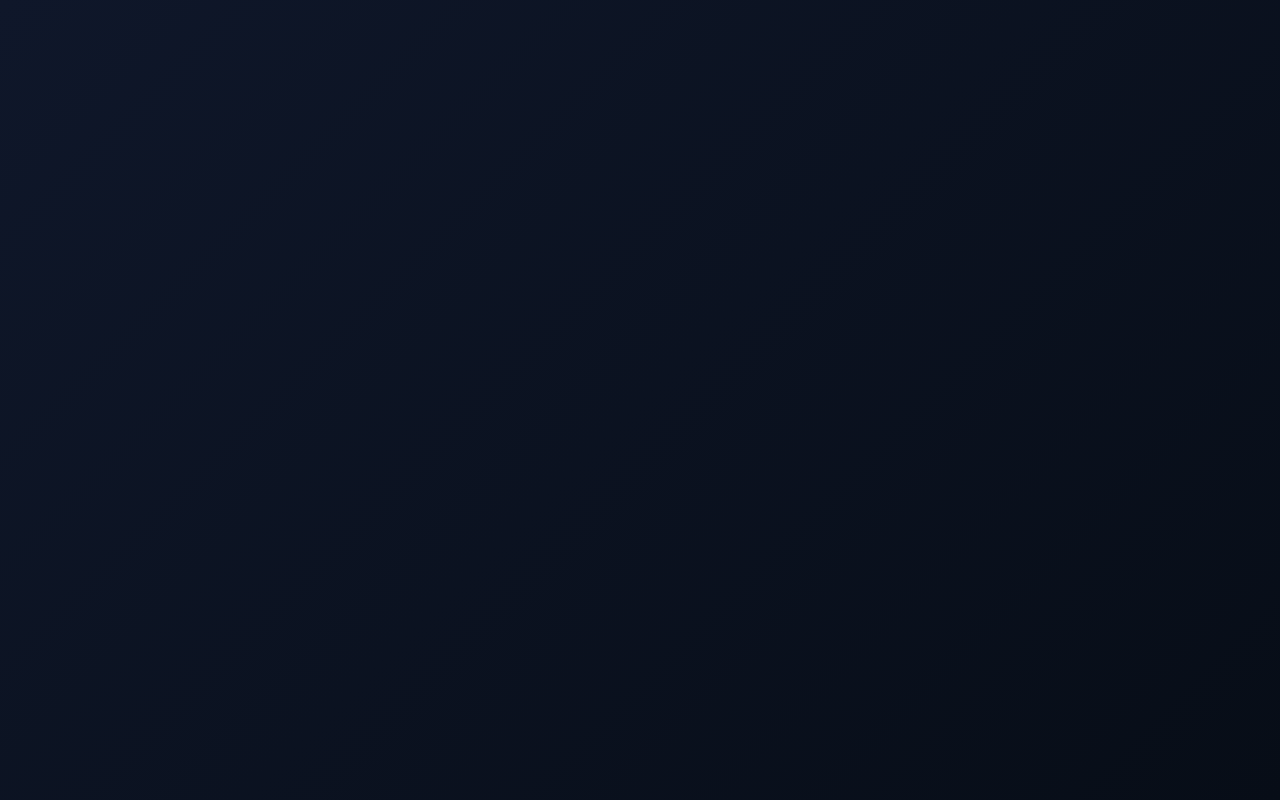
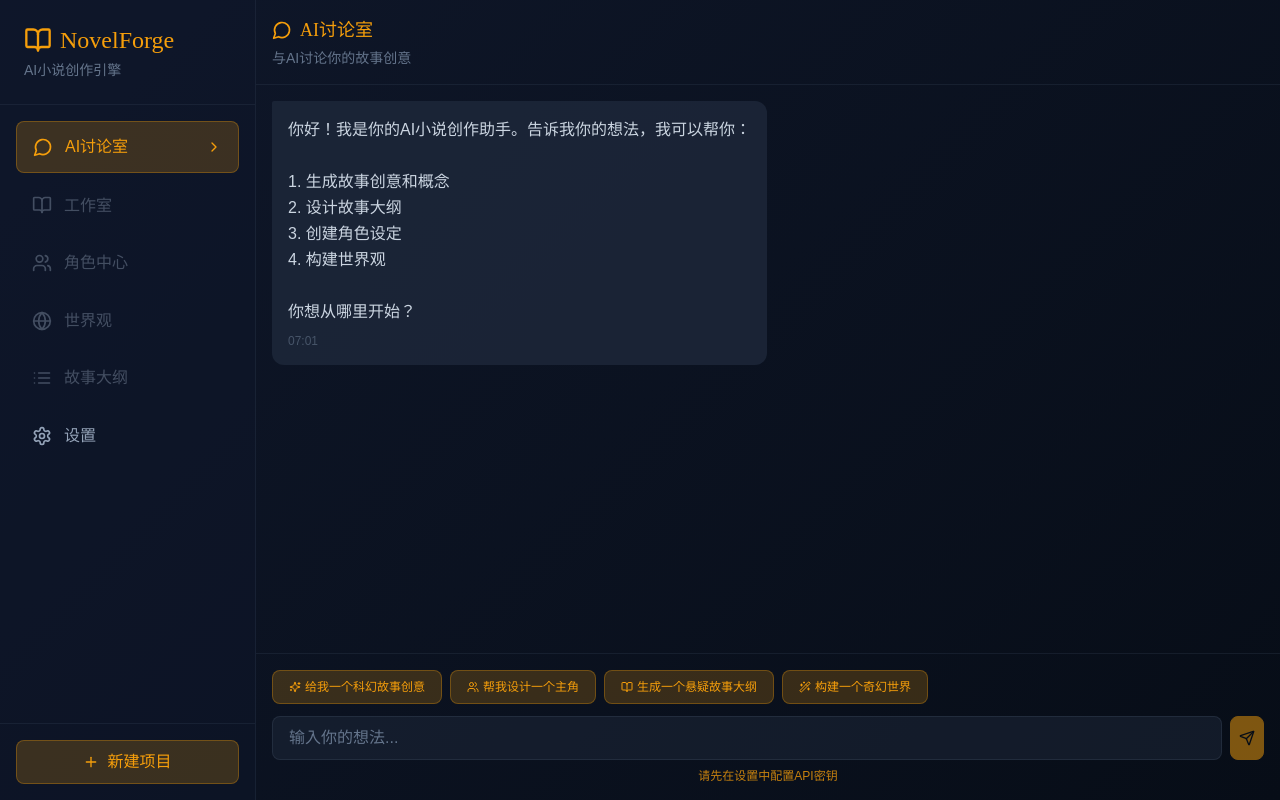
Before and after one commit to Lcd1994/novel_new_2, a React (Vite) app: page /discussion in a window 1280 px wide. Before the commit this address had no page. Built offline with nearby package versions, Linux system fonts and the light colour scheme; a web font is replaced by a local one.

Commit message:
feat: 添加AI讨论室功能
- 新增AI讨论室页面，支持与AI对话生成创意
- 添加快捷提示词按钮（生成故事创意、设计角色、生成大纲、构建世界）
- 优化侧边栏，添加AI讨论室入口
- 无需创建项目即可使用讨论室

```diff
--- a/src/App.tsx
+++ b/src/App.tsx
@@ -6,12 +6,14 @@ import WorldEditor from "@/pages/WorldEditor";
 import OutlineView from "@/pages/OutlineView";
 import Reader from "@/pages/Reader";
 import Settings from "@/pages/Settings";
+import Discussion from "@/pages/Discussion";
 
 export default function App() {
   return (
     <Router>
       <Routes>
         <Route path="/" element={<Dashboard />} />
+        <Route path="/discussion" element={<Discussion />} />
         <Route path="/studio/:projectId" element={<Studio />} />
         <Route path="/characters/:projectId" element={<CharacterCenter />} />
         <Route path="/world/:projectId" element={<WorldEditor />} />
--- a/src/components/layout/Sidebar.tsx
+++ b/src/components/layout/Sidebar.tsx
@@ -1,5 +1,5 @@
 import { Link, useLocation } from 'react-router-dom';
-import { BookOpen, Users, Globe, List, Settings, Plus, ChevronRight } from 'lucide-react';
+import { BookOpen, Users, Globe, List, Settings, Plus, ChevronRight, MessageCircle } from 'lucide-react';
 import { useProjectStore } from '@/stores/projectStore';
 
 export default function Sidebar() {
@@ -7,6 +7,7 @@ export default function Sidebar() {
   const { currentProjectId, projects } = useProjectStore();
 
   const navItems = [
+    { icon: MessageCircle, label: 'AI讨论室', path: '/discussion' },
     { icon: BookOpen, label: '工作室', path: currentProjectId ? `/studio/${currentProjectId}` : '/', requiresProject: true },
     { icon: Users, label: '角色中心', path: currentProjectId ? `/characters/${currentProjectId}` : '/', requiresProject: true },
     { icon: Globe, label: '世界观', path: currentProjectId ? `/world/${currentProjectId}` : '/', requiresProject: true },
--- /dev/null
+++ b/src/components/studio/AIDiscussionRoom.tsx
@@ -0,0 +1,190 @@
+import { useState } from 'react';
+import { MessageCircle, Sparkles, Send, Loader2, Wand2, BookOpen, Users } from 'lucide-react';
+import { useAIStore } from '@/stores/aiStore';
+import { useProjectStore } from '@/stores/projectStore';
+import { createAIService } from '@/services/ai/adapter';
+
+interface Message {
+  id: string;
+  content: string;
+  isUser: boolean;
+  timestamp: number;
+}
+
+export default function AIDiscussionRoom() {
+  const { config } = useAIStore();
+  const { createProject, addOutline, addCharacter, updateWorldSetting } = useProjectStore();
+
+  const [messages, setMessages] = useState<Message[]>([
+    {
+      id: '1',
+      content: '你好！我是你的AI小说创作助手。告诉我你的想法，我可以帮你：\n\n1. 生成故事创意和概念\n2. 设计故事大纲\n3. 创建角色设定\n4. 构建世界观\n\n你想从哪里开始？',
+      isUser: false,
+      timestamp: Date.now(),
+    },
+  ]);
+  const [input, setInput] = useState('');
+  const [isGenerating, setIsGenerating] = useState(false);
+
+  const handleSend = async () => {
+    if (!input.trim() || !config.apiKey) {
+      if (!config.apiKey) {
+        alert('请先配置API密钥');
+      }
+      return;
+    }
+
+    const userMessage: Message = {
+      id: Date.now().toString(),
+      content: input,
+      isUser: true,
+      timestamp: Date.now(),
+    };
+    setMessages(prev => [...prev, userMessage]);
+    setInput('');
+    setIsGenerating(true);
+
+    try {
+      const service = await createAIService(config);
+
+      const systemPrompt = `
+你是一位专业的小说创作顾问和故事策划师。请用简洁、有创意的方式回答用户的问题。
+
+用户可能会问：
+1. 故事创意 - 给我一个独特的故事概念
+2. 角色设定 - 帮我设计一个主角/配角
+3. 故事大纲 - 根据我的想法生成大纲
+4. 世界观 - 构建一个独特的世界设定
+
+请用生动有趣的方式回应，给出具体的例子和建议。
+      `.trim();
+
+      const response = await service.generate(systemPrompt + '\n\n用户：' + input);
+
+      const aiMessage: Message = {
+        id: (Date.now() + 1).toString(),
+        content: response,
+        isUser: false,
+        timestamp: Date.now(),
+      };
+      setMessages(prev => [...prev, aiMessage]);
+    } catch (error) {
+      console.error('AI请求失败:', error);
+      const errorMessage: Message = {
+        id: (Date.now() + 1).toString(),
+        content: `抱歉，生成失败：${error instanceof Error ? error.message : '未知错误'}`,
+        isUser: false,
+        timestamp: Date.now(),
+      };
+      setMessages(prev => [...prev, errorMessage]);
+    } finally {
+      setIsGenerating(false);
+    }
+  };
+
+  const quickPrompts = [
+    { label: '给我一个科幻故事创意', icon: Sparkles },
+    { label: '帮我设计一个主角', icon: Users },
+    { label: '生成一个悬疑故事大纲', icon: BookOpen },
+    { label: '构建一个奇幻世界', icon: Wand2 },
+  ];
+
+  const handleQuickPrompt = (prompt: string) => {
+    setInput(prompt);
+  };
+
+  return (
+    <div className="h-full flex flex-col">
+      <header className="p-4 border-b border-ink-500/30">
+        <h3 className="font-serif text-lg text-amber-gold flex items-center gap-2">
+          <MessageCircle className="w-5 h-5" />
+          AI讨论室
+        </h3>
+        <p className="text-ink-300 text-sm mt-1">与AI讨论你的故事创意</p>
+      </header>
+
+      <div className="flex-1 overflow-y-auto p-4 space-y-4">
+        {messages.map(msg => (
+          <div
+            key={msg.id}
+            className={`flex ${msg.isUser ? 'justify-end' : 'justify-start'} animate-fade-in`}
+          >
+            <div
+              className={`max-w-[85%] p-4 rounded-xl ${
+                msg.isUser
+                  ? 'bg-amber-gold/20 text-amber-gold rounded-tr-sm'
+                  : 'bg-ink-600/80 text-ink-100 rounded-tl-sm'
+              }`}
+            >
+              <p className="whitespace-pre-wrap leading-relaxed">{msg.content}</p>
+              <p className="text-xs text-ink-400 mt-2">
+                {new Date(msg.timestamp).toLocaleTimeString('zh-CN', {
+                  hour: '2-digit',
+                  minute: '2-digit',
+                })}
+              </p>
+            </div>
+          </div>
+        ))}
+
+        {isGenerating && (
+          <div className="flex justify-start animate-fade-in">
+            <div className="bg-ink-600/80 text-ink-100 p-4 rounded-xl rounded-tl-sm">
+              <div className="flex items-center gap-2">
+                <Loader2 className="w-4 h-4 animate-spin text-amber-gold" />
+                <span className="text-sm">AI正在思考...</span>
+              </div>
+            </div>
+          </div>
+        )}
+      </div>
+
+      <div className="p-4 border-t border-ink-500/30">
+        <div className="flex flex-wrap gap-2 mb-3">
+          {quickPrompts.map((prompt, index) => {
+            const Icon = prompt.icon;
+            return (
+              <button
+                key={index}
+                onClick={() => handleQuickPrompt(prompt.label)}
+                className="ink-button text-xs flex items-center gap-1"
+              >
+                <Icon className="w-3 h-3" />
+                {prompt.label}
+              </button>
+            );
+          })}
+        </div>
+
+        <div className="flex gap-2">
+          <input
+            type="text"
+            value={input}
+            onChange={e => setInput(e.target.value)}
+            onKeyDown={e => e.key === 'Enter' && handleSend()}
+            placeholder="输入你的想法..."
+            className="ink-input flex-1"
+            disabled={!config.apiKey}
+          />
+          <button
+            onClick={handleSend}
+            disabled={!input.trim() || !config.apiKey || isGenerating}
+            className="ink-button-primary p-2"
+          >
+            {isGenerating ? (
+              <Loader2 className="w-4 h-4 animate-spin" />
+            ) : (
+              <Send className="w-4 h-4" />
+            )}
+          </button>
+        </div>
+
+        {!config.apiKey && (
+          <p className="text-amber-gold/80 text-xs text-center mt-2">
+            请先在设置中配置API密钥
+          </p>
+        )}
+      </div>
+    </div>
+  );
+}
--- /dev/null
+++ b/src/pages/Discussion.tsx
@@ -0,0 +1,13 @@
+import Sidebar from '@/components/layout/Sidebar';
+import AIDiscussionRoom from '@/components/studio/AIDiscussionRoom';
+
+export default function Discussion() {
+  return (
+    <div className="flex h-screen">
+      <Sidebar />
+      <div className="flex-1">
+        <AIDiscussionRoom />
+      </div>
+    </div>
+  );
+}
```
